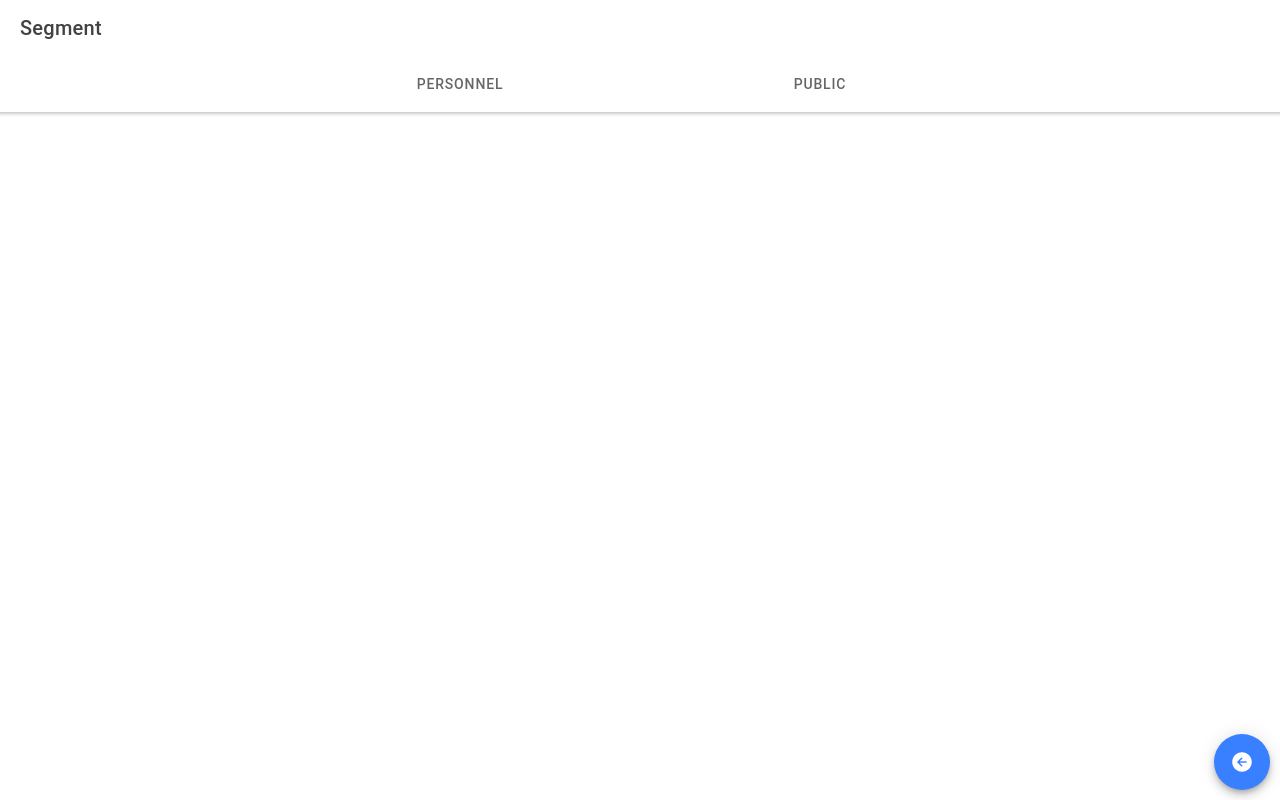
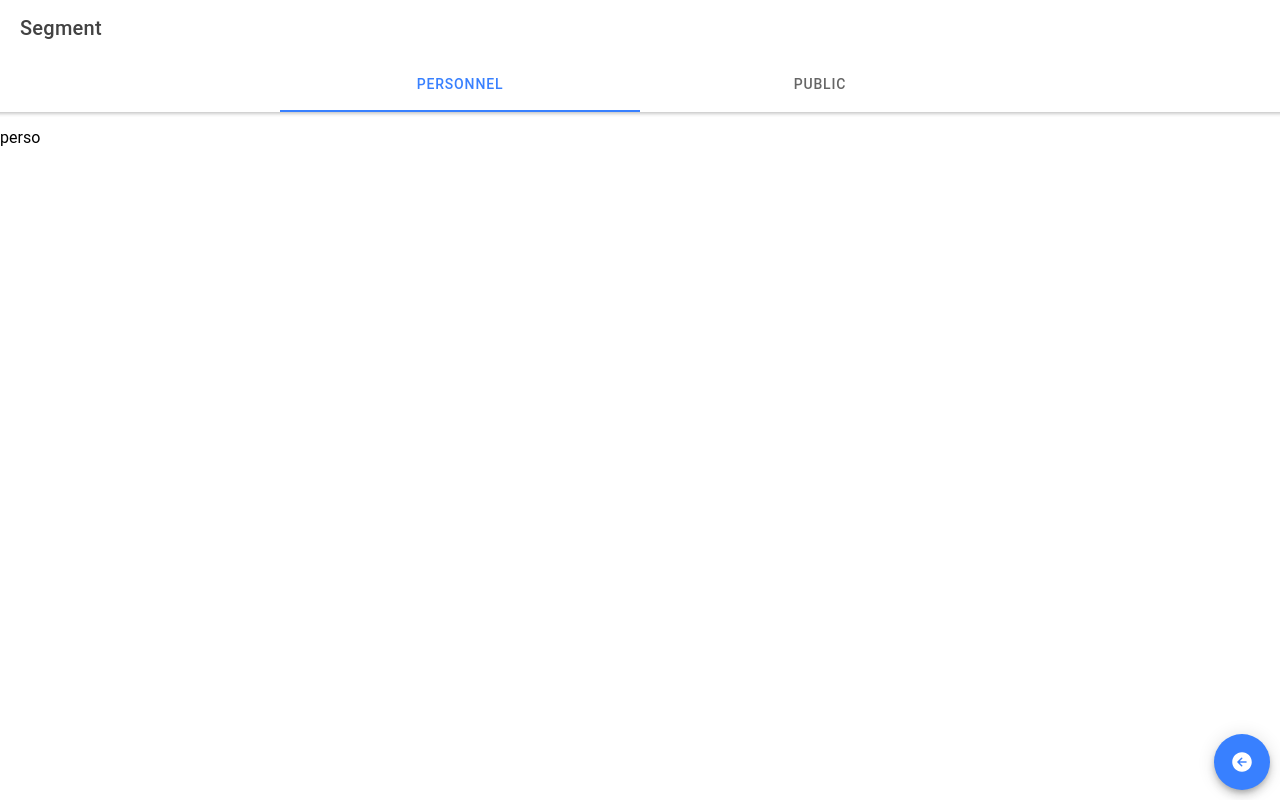
Before and after one commit to fondespierre-begreen/frontend, a React (Create React App) app: page /plants in a window 1280 px wide. Built offline with nearby package versions, Linux system fonts and the light colour scheme.

Commit message:
working test ionSegment

```diff
--- a/src/components/plant/PlantRouter.tsx
+++ b/src/components/plant/PlantRouter.tsx
@@ -1,8 +1,11 @@
 import { Route } from 'react-router-dom';
 import { IonRouterOutlet, IonHeader, IonToolbar, IonTitle, IonSegment, IonSegmentButton, IonLabel } from '@ionic/react';
 import { IonReactRouter } from '@ionic/react-router';
+import { useState } from 'react';
 
 const PlantRouter: React.FC = () => {
+
+    const [state, setstate] = useState("personnel")
 
     return (
         <div>
@@ -12,7 +15,11 @@ const PlantRouter: React.FC = () => {
                     <IonTitle>Segment</IonTitle>
                 </IonToolbar>
                 <IonToolbar>
-                    <IonSegment onIonChange={e => console.log('Segment selected', e.detail.value)} value="personel">
+                    <IonSegment
+                        onIonChange={e => {
+                            if (e.detail.value !== undefined) setstate(e.detail.value);
+                        }}
+                        value={state}>
                         <IonSegmentButton value="personnel">
                             <IonLabel>Personnel</IonLabel>
                         </IonSegmentButton>
@@ -23,14 +30,21 @@ const PlantRouter: React.FC = () => {
                 </IonToolbar>
             </IonHeader>
 
-            <IonRouterOutlet>
-                <Route exact path="/plants/public">
-                    <p>PUBLIC ZZZ</p>
-                </Route>
-                <Route exact path="/plants/perso">
-                    <p>PERSONAL YYY</p>
-                </Route>
-            </IonRouterOutlet>
+            {
+                state === "personnel" ? (
+                    <p>perso</p>
+                ) : (
+                    <p>pub</p>
+                )
+            }
+            {/* <Route exact path="/plants/public">
+                <p>PUBLIC ZZZ</p>
+            </Route>
+            <Route exact path="/plants/perso">
+                <p>PERSONAL YYY</p>
+            </Route> */}
+            {/* <IonRouterOutlet>
+            </IonRouterOutlet> */}
         </div>
     );
 };
```
